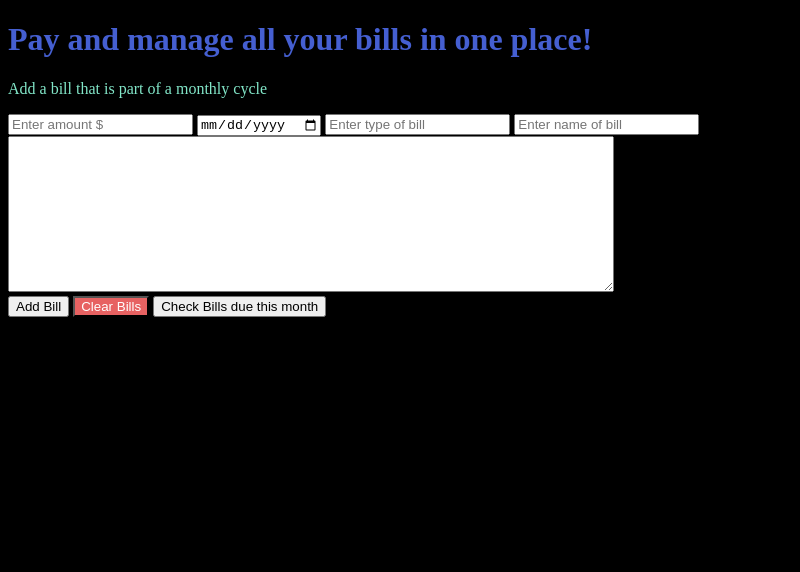
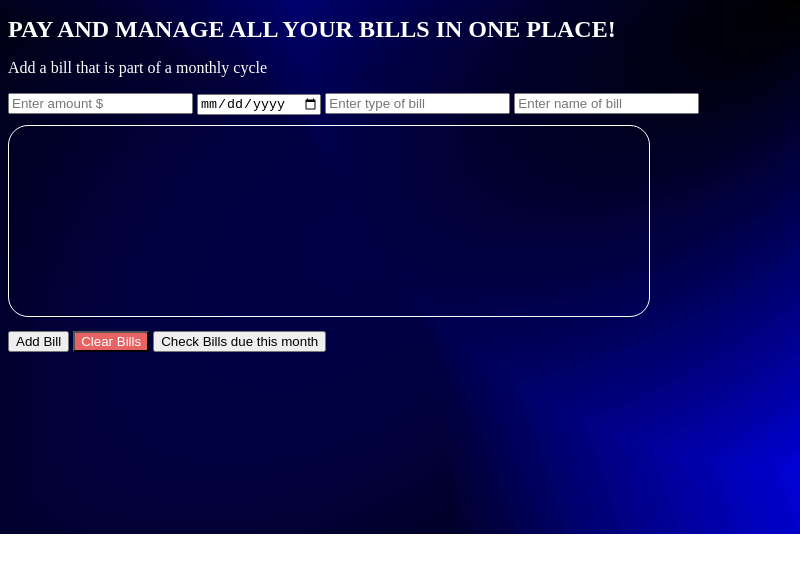
Before and after one commit to kingk460/bill-tracking-app, an Electron app: page index.html in a window 800 px wide. Drawn offline with Linux system fonts and the light colour scheme; no server answers.

Commit message:
css styled

```diff
--- a/data.json
+++ b/data.json
@@ -1,3 +1,4 @@
 [
-  "kenosha 70$ due 2025-06-06 type: water"
+  "Kenosha  45$ due 2025-06-07 Type: water",
+  "comed 50$ due 2025-07-09 Type: utility"
 ]
--- a/index.html
+++ b/index.html
@@ -10,7 +10,7 @@
 
 </head>
 <body>
-  <h1>Pay and manage all your bills in one place!</h1>
+  <h1>PAY AND MANAGE ALL YOUR BILLS IN ONE PLACE!</h1>
 
   <div>
   <p>Add a bill that is part of a monthly cycle</p>
@@ -21,7 +21,7 @@
 
   </div>
 
-  <div>
+  <div id="textAreaContainer">
 
     <textarea id="textArea" rows="10" cols="40" readonly></textarea>
   </div>
--- a/renderer.js
+++ b/renderer.js
@@ -38,7 +38,7 @@ window.onload = function () {
 
 
   button.addEventListener("click", async () => {
-  const bill = billName.value + " " + billAmount.value + "$" + " " + "due" + " "  + billDate.value + " " + "type:" + " " + billType.value;
+  const bill = billName.value + " " + billAmount.value + "$" + " " + "due" + " "  + billDate.value + " " + "Type:" + " " + billType.value;
   billList.push(bill);
   dateList.push(billDate.value);
   textArea.value = billList.join('\n');
--- a/style.css
+++ b/style.css
@@ -2,27 +2,41 @@ body {
 
 
 
-background-color: #000000;
+background-image: url(image.jpg.jpg);
+background-size: cover;
+background-repeat: no-repeat;
 }
 
 
 
 
 h1{
-    font-size: 2em;
-    color: #455fd1;
+    font-size: 1.5em;
+    color: #ffffff;
 
 }
 
 p {
 
 
-    color: #82e6c8;
+
+    color: #ffffff;
 }
 
 #textArea {
+    resize: none;
+    width: 600px;
+    height: 150px;
+    border: 1px solid #ffffff;
+    border-radius: 20px;
+    background: transparent;
+    color: #ffffff;
+    padding: 20px;
+}
 
-    width: 600px;
+#textAreaContainer {
+  padding-top: 10px;
+  padding-bottom: 10px;
 }
 
 #clearBills{
```
Also changed, not shown: image.jpg.jpg (added).
